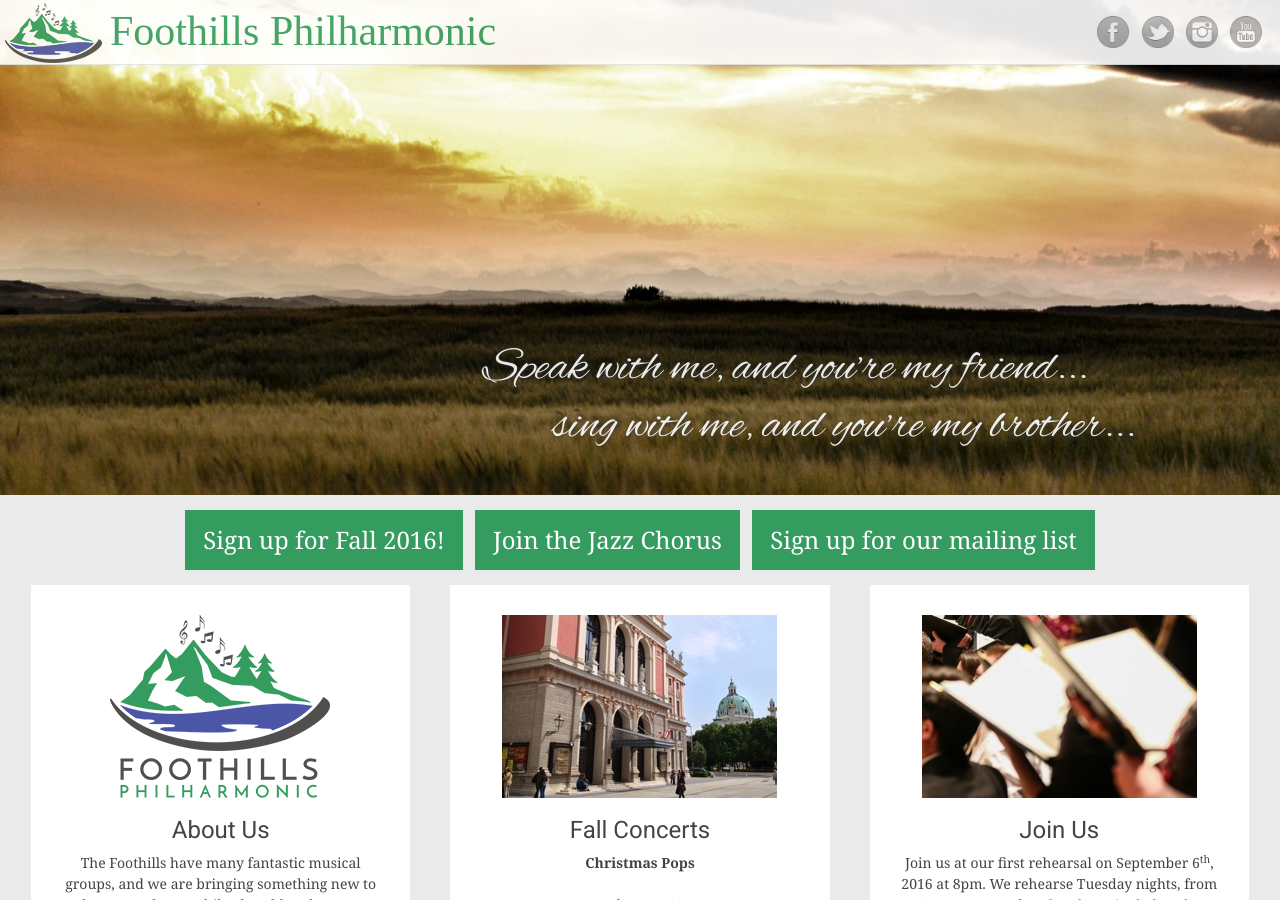
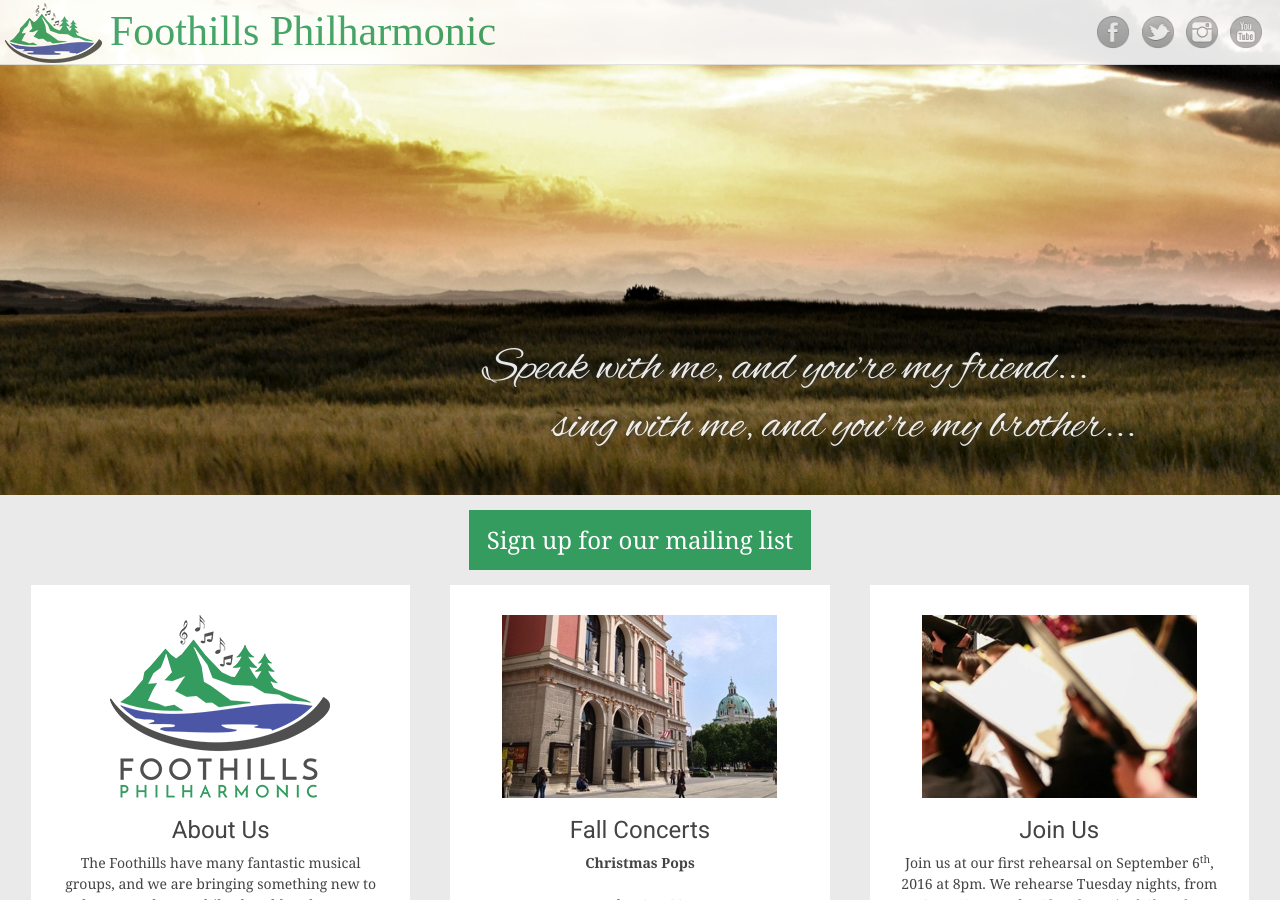
Before and after one commit to percyhanna/fps, a Jekyll site: the page built from index.html, in a window 1280 px wide and 900 px high. Built offline with Jekyll 4.4.1, drawn with Linux system fonts in a browser that asks for light colours; some web fonts are replaced; Markdown is read by kramdown in place of the engine named in the settings.

Commit message:
Remove registration links

```diff
--- a/_layouts/default.html
+++ b/_layouts/default.html
@@ -39,8 +39,6 @@
 
     <div id="content" class="site-content">
       <p style="text-align: center;">
-        <a href="https://www.surveymonkey.com/r/VQQK7FT" target="_blank" style="margin-top: 26px; background-color: #339c5e;color: #fff;padding: 0.5em 0.75em;margin: 0 auto;display: inline-block; font-size: 24px;">Sign up for Fall 2016!</a>
-        <a href="https://www.surveymonkey.com/r/J7DP27V" target="_blank" style="margin-top: 26px; background-color: #339c5e;color: #fff;padding: 0.5em 0.75em;margin: 0 auto;display: inline-block; font-size: 24px;">Join the Jazz Chorus</a>
         <a href="http://eepurl.com/bzn_Jf" target="_blank" style="margin-top: 26px; background-color: #339c5e;color: #fff;padding: 0.5em 0.75em;margin: 0 auto;display: inline-block; font-size: 24px;">Sign up for our mailing list</a>
       </p>
       {{ content }}
```
